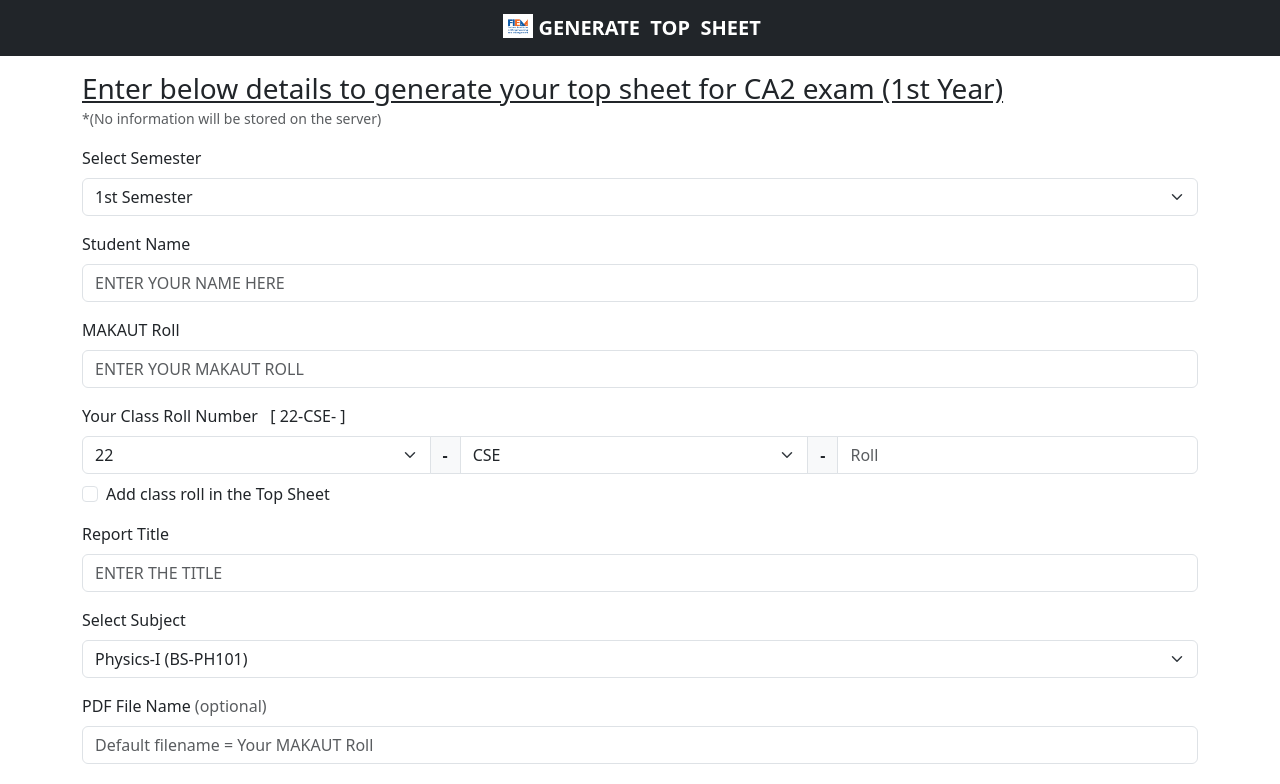
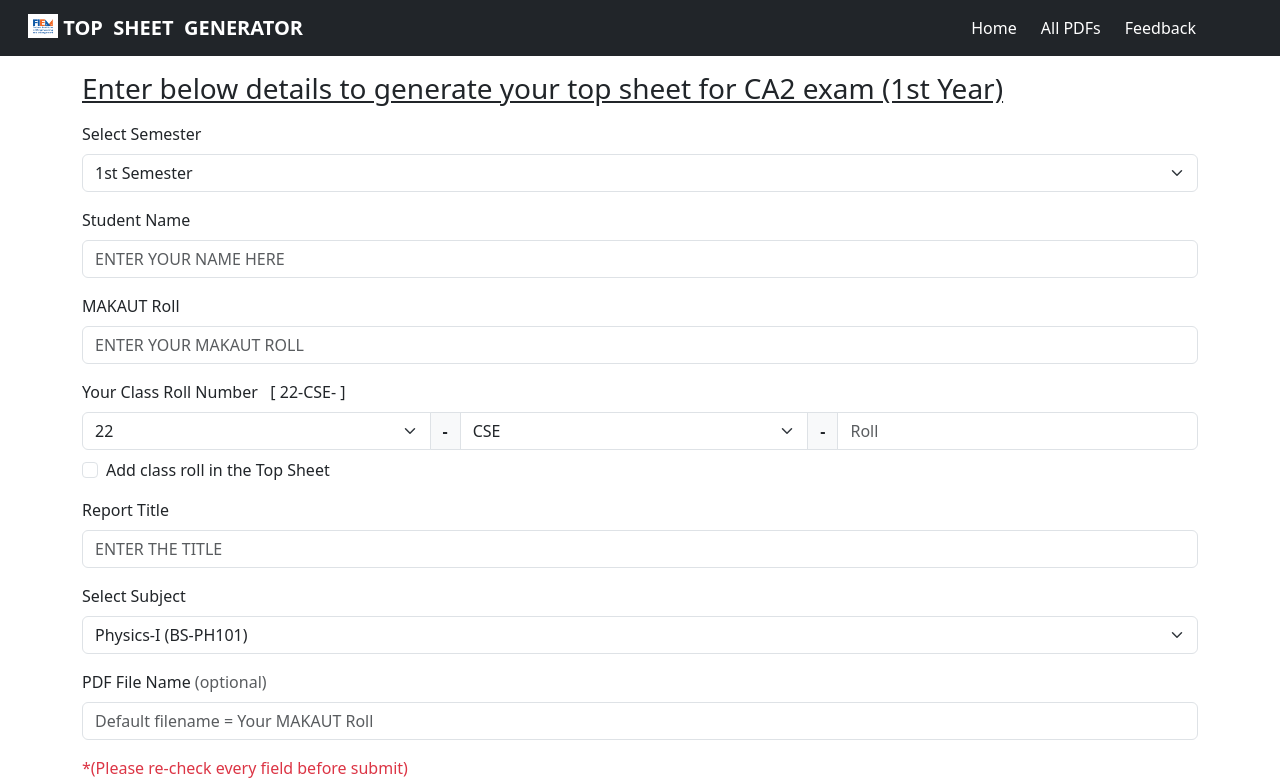
Before and after one commit to Saptarshi-Chakraborty/top-sheet-generator-frontend, a Next.js app: page / in a window 1280 px wide. Shown: the top 784 px of the page. Built offline with nearby package versions, Linux system fonts and the light colour scheme.

Commit message:
Completed the Navbar component

```diff
--- a/components/NavBar.js
+++ b/components/NavBar.js
@@ -1,17 +1,50 @@
 'use client';
 
+import Link from 'next/link';
 import React from 'react'
 
 const Navbar = () => {
     return (
-        <nav className="navbar navbar-dark bg-dark">
-            <div className="container-fluid justify-content-center">
-                <span className="navbar-brand">
-                    <img src="./favicon.png" alt="FIEM" width="30" height="24" className="d-inline-block align-text-top" />
-                    <b> GENERATE&nbsp; TOP&nbsp; SHEET</b>
-                </span>
-            </div>
-        </nav>
+        <>
+            <nav className="navbar navbar-dark bg-dark navbar-expand-lg">
+                <div className="container-fluid">
+
+                    <span className="navbar-brand">
+                        <img src="./favicon.png" alt="FIEM" width="30" height="24" className="d-inline-block align-text-top" />
+                        <b> TOP&nbsp; SHEET&nbsp; GENERATOR</b>
+                    </span>
+
+                    {/* Hamburger for Small Screen Navigation */}
+                    <button className="navbar-toggler" type="button" data-bs-toggle="collapse" data-bs-target="#navbarSupportedContent" aria-controls="navbarSupportedContent" aria-expanded="false" aria-label="Toggle navigation">
+                        <span className="navbar-toggler-icon"></span>
+                    </button>
+
+                    {/* Options */}
+                    <div className="collapse navbar-collapse" id="navbarSupportedContent">
+                        <ul className="navbar-nav me-auto mb-2 mb-lg-0" style={{ visibility: "hidden" }}>
+                        </ul>
+
+                        <div className="me-5">
+                            <ul className="d-flex navbar-nav me-auto mb-2 mb-lg-0 gap-2">
+
+                                <li className="nav-item">
+                                    <Link className="nav-link active" aria-current="page" href="/">Home</Link>
+                                </li>
+
+                                <li className="nav-item">
+                                    <Link className="nav-link active" aria-current="page" href="/allpdfs">All PDFs</Link>
+                                </li>
+
+                                <li className="nav-item">
+                                    <Link className="nav-link active" aria-current="page" href="/feedback">Feedback</Link>
+                                </li>
+
+                            </ul>
+                        </div>
+                    </div>
+                </div>
+            </nav>
+        </>
     )
 }
 
--- a/components/home/Body.js
+++ b/components/home/Body.js
@@ -10,8 +10,7 @@ const Body = () => {
 
     return (
         <div className="container my-3">
-            <h3 className="text-decoration-underline mb-0">Enter below details to generate your top sheet for CA2 exam (1st Year)</h3>
-            <small className="text-muted text-decoration-none mb-2">*(No information will be stored on the server)</small>
+            <h3 className="text-decoration-underline mb-3 main-heading">Enter below details to generate your top sheet for CA2 exam (1st Year)</h3>
 
             <SubmitForm isLoading={isLoading} setIsLoading={setIsLoading} />
             <LinkToAllPdfs isLoading={isLoading} />
--- a/src/styles/globals.css
+++ b/src/styles/globals.css
@@ -1,3 +1,7 @@
-*{
-
+/* Add a media query to padding 1em to nav element when the screen size is greater than 600px */
+@media screen and (width > 1000px) {
+  nav {
+    padding-left: 1em !important;
+    padding-right: 1em !important;
+  }
 }
```
